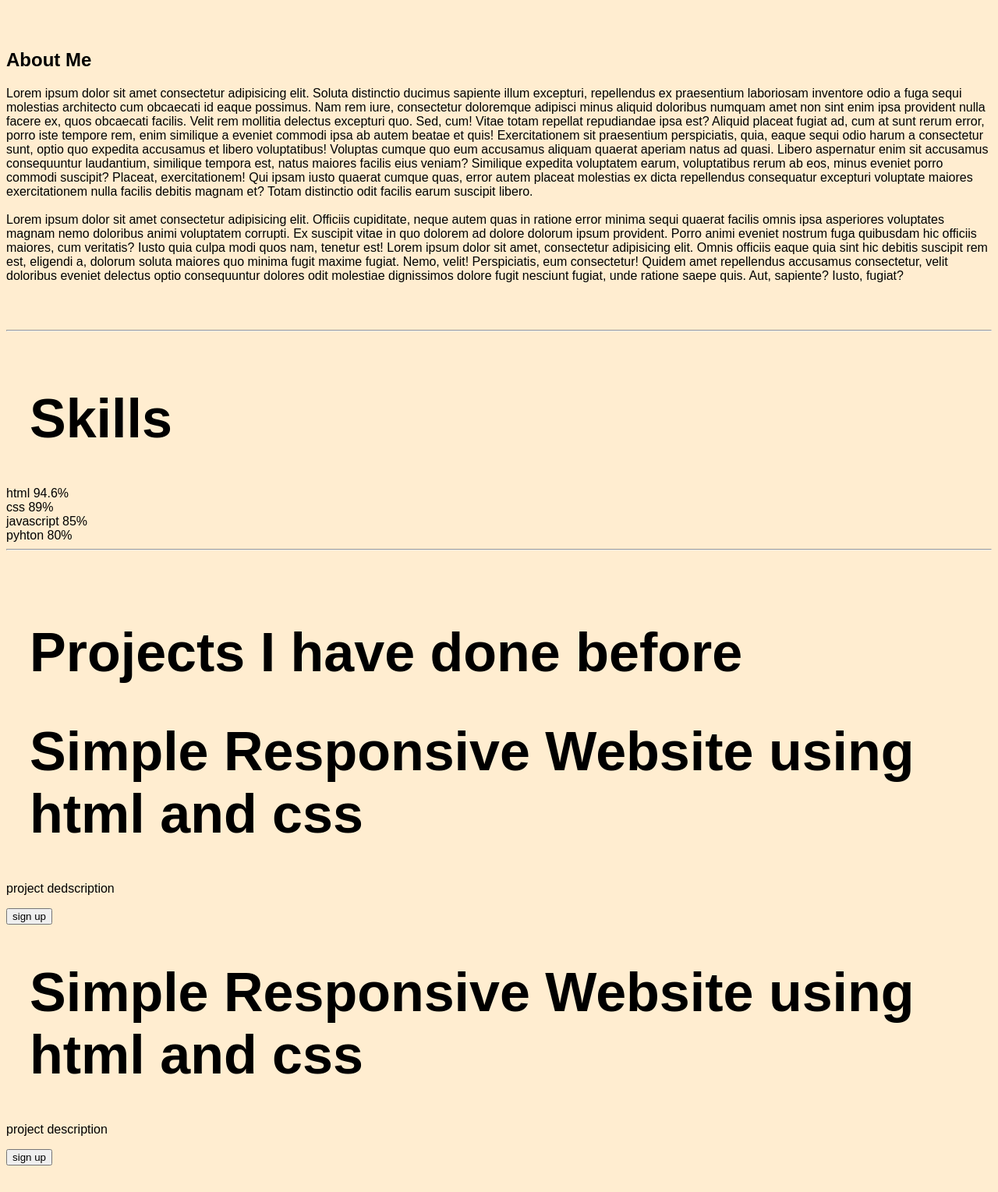
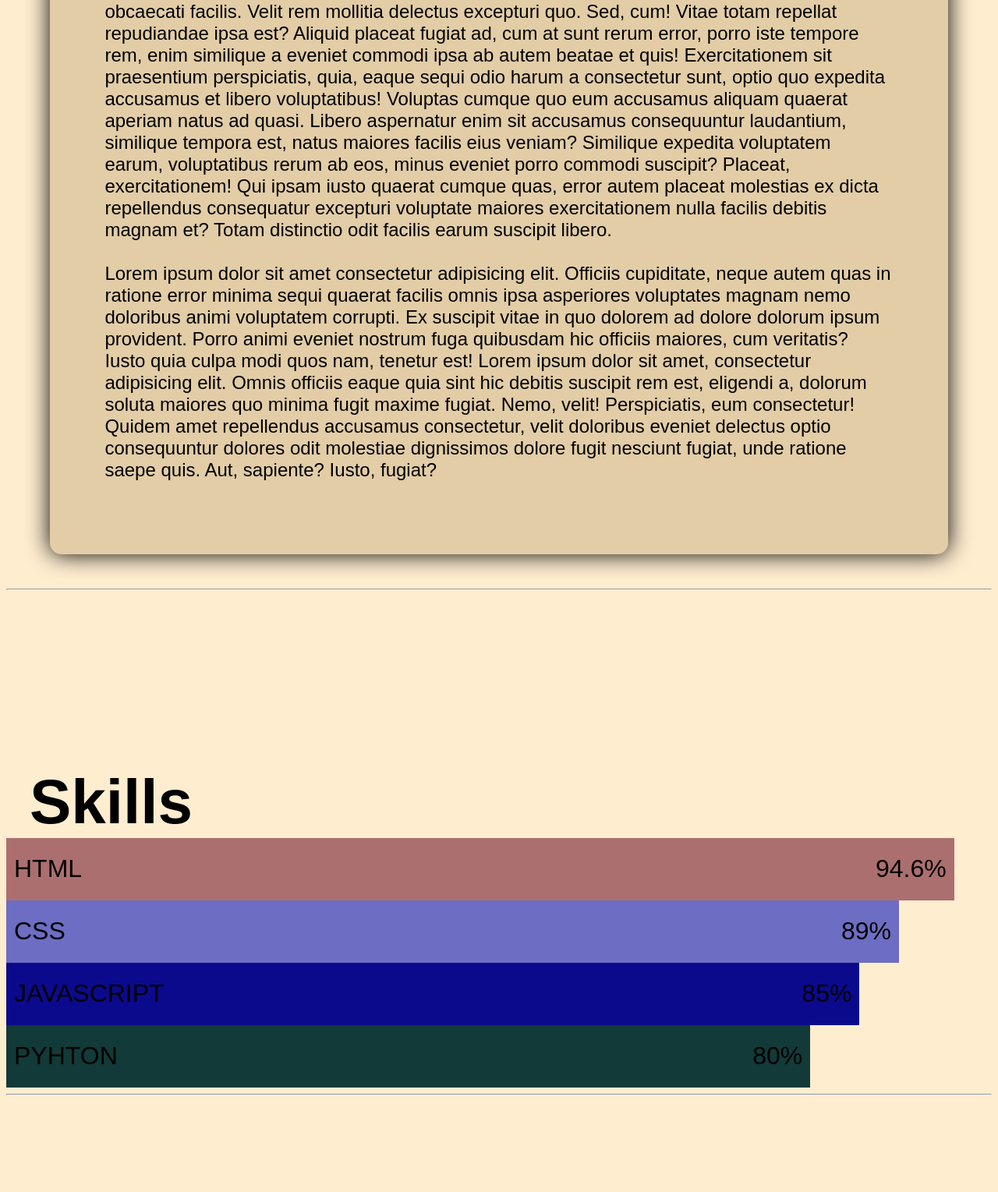
Before and after one commit to Bruktyy/myportfolio, a plain HTML site: page index.html in a window 1280 px wide. Shown: the part 1011-2540 px from the top of the page at 78% size. Drawn offline with Linux system fonts and the light colour scheme.

Commit message:
Update style.css

```diff
--- a/style.css
+++ b/style.css
@@ -1,25 +1,161 @@
 html{
     background-color: rgba(255, 225, 174, 0.567);
-    font-family:sans-serif;
+    font-family: Arial, Helvetica, sans-serif;
+    scroll-behavior: smooth;
 }
+
 nav{
         text-align: right;
-        padding: 20px;
-        background-color: rgb(240, 198, 134);
+        background-color: rgba(240, 198, 134, 0.689);
         border-radius:10px;
-        padding: 30px;
-        }
+        padding: 45px;
+        position:fixed;
+        width:94%;
+    }
         a{
-            padding: 10px;
+            padding: 12px;
+            margin:10px;
             background-color: rgb(4, 4, 4);
             color: bisque;
             border-radius: 10px;
             font-weight: 600;
+            text-decoration: none;
+            font-size:25px;
+        }
+        a:hover{
+            background-color: rgb(70, 66, 66);
+            transition: 0.2 ease-in-out;
         }
         h1{
-            margin-left: 30px;
-            font-size: 70px;
+            margin: 200px 0 0 30px ;
+            font-size: 80px;
         }
-.m-box{
-    margin-top: 20px;
+        .home{
+            display: flex;
+            margin: 20px;
+        }
+        img{
+            width: 440px;
+            border-radius: 50%;
+            margin:150px 45px 45px 200px;
+        }
+        h2,h3{
+            text-align: center;
+            font-size: 40px;
+        }
+        .contact{
+            border-radius: 15px;
+            padding:15px;
+            background-color: rgba(126, 97, 25, 0.225);
+            margin: 0 30% 0 30%;
+            box-shadow: 0 0 30px rgba(1, 1, 1, 0.661);
+            font-weight: 600;
+            font-size: 20px;
+        }
+        .about{
+            width: 80%;
+            padding: 70px;
+            margin:0 auto;
+            border-radius: 15px;
+            background-color: rgba(126, 97, 25, 0.225);
+            box-shadow: 0 0 30px black;
+            font-size: 20px;
+        }
+        #message1{
+            background-color: rgba(0, 0, 0, 0.529);
+            border-radius: 5px;
+            font-size: 20px;
+            margin: 0 0 0 35%;
+        }
+        p{
+            font-size: larger;
+            font-weight: 500;
+        }
+
+    /* media quiry */
+
+    @media screen and (max-width:900px){
+        .home{
+            flex-direction: column;
+
+            align-items: center;
+            justify-content: center;
+        }
+    }
+
+    .skill{
+        width: 80%;
+        margin: 0 auto;
+       display: flex;
+       flex-direction: column;
+       gap: 20px;
+    }
+    .skills{
+        display: flex;
+        justify-content: space-between;
+        height: 60px;
+        padding: 10px;
+        align-items: center;
+
+    }
+    .sk{
+        font-size: 32px;
+        text-transform: uppercase;
+
+    }
+
+    .skill1{
+        background-color: rgb(172, 111, 111);
+        width: 94.6%;
+    }
+    .skill2{
+        background-color: rgb(109, 109, 195);
+        width: 89%;
+    }
+   .skill3{
+      background-color: rgb(12, 10, 140);
+      width: 85%;
+   }
+   .skill4{
+    background-color: rgb(17, 58, 56);
+    width: 80%;
+   }
+
+   .section-projects{
+    margin-bottom: 64px;
 }
+
+    .projects{
+        width: 80%;
+        margin: 0 auto;
+        display: flex;
+        gap: 50px;
+        justify-content: space-between;
+
+    }
+    .project-header{
+        margin-bottom: 40px;
+        font-size: 20px;
+        text-align: center;
+    }
+
+    .project{
+        /* border: 1px solid black; */
+        width: 200px;
+        display: flex;
+        flex-direction: column;
+        gap: 20px;
+        padding: 20px;
+        align-items: center;
+    }
+    .btn{
+        cursor: pointer;
+        display: inline-block;
+        border: none;
+        padding: 16px 32px;
+        background-color: green;
+    }
+
+    .pr-header{
+        font-size: 22px;
+    }
```
